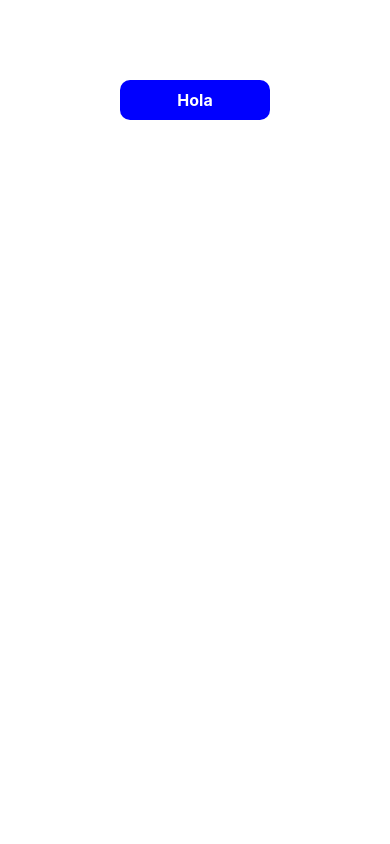
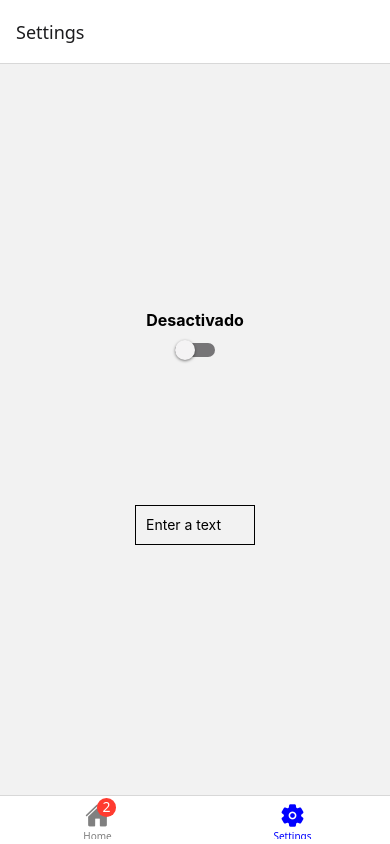
Before and after one commit to BradleyGCF/NativeCraft, a React Native app: screen /Settings in a window 390 px wide. Built offline with nearby package versions, Linux system fonts and the light colour scheme.

Commit message:
Compilar componentes para las tabs y dar soporte de tipado y personalizacion de estilos

```diff
--- a/App.tsx
+++ b/App.tsx
@@ -1,6 +1,12 @@
-import React from "react";
-import { ButtonComponent } from './src/components/ButtonComponent';
+import React, { useState } from "react";
+import { NavigationContainer } from "@react-navigation/native";
+import { Tabs } from './src/Navigation';
 
 export default function App() {
-  return <ButtonComponent title="Hola"/>;
+
+  return (
+      <NavigationContainer>
+        <Tabs />
+      </NavigationContainer>
+  );
 }
--- /dev/null
+++ b/global.d.ts
@@ -0,0 +1,4 @@
+declare module "./vendor/react-native-vector-icons/lib/create-icon-set" {
+  export const DEFAULT_ICON_COLOR: any;
+  export const DEFAULT_ICON_SIZE: any;
+}
--- a/package.json
+++ b/package.json
@@ -1,6 +1,6 @@
 {
   "name": "nativecraft",
-  "version": "1.0.22",
+  "version": "1.0.23",
   "main": "dist/index.js",
   "types": "dist/index.d.ts",
   "files": [
--- a/src/Navigation.tsx
+++ b/src/Navigation.tsx
@@ -1,48 +1,54 @@
-// import { Ionicons } from "@expo/vector-icons";
-// import { NavigationContainer } from "@react-navigation/native";
-// import { createBottomTabNavigator } from "@react-navigation/bottom-tabs";
+import React from "react";
+import { createBottomTabNavigator, BottomTabNavigationOptions } from "@react-navigation/bottom-tabs";
+import { Ionicons } from "@expo/vector-icons";
+import { NavigationContainer } from "@react-navigation/native";
+import { Home } from "./screens/Home";
+import { SettingScreen } from "./screens/SettingScreen";
 
-// import { SettingScreen } from "./screens/SettingScreen";
-// import Home from "./screens/Home";
-// import React from "react";
+const Tab = createBottomTabNavigator();
 
-// const Tab = createBottomTabNavigator();
+interface TabsProps {
+  screenOptions?: Partial<BottomTabNavigationOptions>;
+}
 
-// export const Tabs = () => {
-//   return (
-//     <Tab.Navigator
-//       screenOptions={{
-//         tabBarActiveTintColor: "blue",
-//         tabBarInactiveTintColor: "gray",
-//       }}
-//     >
-//       <Tab.Screen
-//         name="Home"
-//         component={Home}
-//         options={{
-//           tabBarIcon: ({ color }) => (
-//             <Ionicons name="home" color={color} size={25} />
-//           ),
-//           tabBarBadge: 2,
-//         }}
-//       />
-//       <Tab.Screen
-//         name="Settings"
-//         component={SettingScreen}
-//         options={{
-//           tabBarIcon: ({ color }) => (
-//             <Ionicons name="settings" color={color} size={25} />
-//           ),
-//         }}
-//       />
-//     </Tab.Navigator>
-//   );
-// };
+export const Tabs: React.FC<TabsProps> = ({ screenOptions = {} }) => {
+  return (
+    <Tab.Navigator
+      screenOptions={{
+        tabBarActiveTintColor: "blue",
+        tabBarInactiveTintColor: "gray",
+        ...screenOptions,
+      }}
+    >
+      <Tab.Screen
+        name="Home"
+        component={Home}
+        options={{
+          tabBarIcon: ({ color }) => <Ionicons name="home" color={color} size={25} />,
+          tabBarBadge: 2,
+        }}
+      />
+      <Tab.Screen
+        name="Settings"
+        component={SettingScreen}
+        options={{
+          tabBarIcon: ({ color }) => <Ionicons name="settings" color={color} size={25} />,
+        }}
+      />
+    </Tab.Navigator>
+  );
+};
 
-// export const Navigation = () => {
-//   return (
-//     <NavigationContainer>
-//       <Tabs />
-//     </NavigationContainer>
-//   );
-// };
+export const Navigation = () => {
+  return (
+    <NavigationContainer>
+      <Tabs
+        screenOptions={{
+          tabBarActiveTintColor: "green",
+          tabBarInactiveTintColor: "red",
+          tabBarStyle: { backgroundColor: "#222" }
+        }}
+      />
+    </NavigationContainer>
+  );
+};
--- a/src/components/Modal/ModalComponent.tsx
+++ b/src/components/Modal/ModalComponent.tsx
@@ -1,38 +1,86 @@
-import React, { useState } from "react";
-import { Modal, StyleSheet, View, ViewStyle } from "react-native";
-import { ButtonComponent } from "../ButtonComponent";
-interface ModalProps {
-  modalStyle?: ViewStyle;
+import React from "react";
+import {
+  Modal,
+  View,
+  Text,
+  TouchableOpacity,
+  StyleSheet,
+  ViewStyle,
+  TextStyle,
+} from "react-native";
+
+interface ModalComponentProps {
+  visible: boolean;
+  onClose: () => void;
+  modalOverlayStyle?: ViewStyle;
+  modalContentStyle?: ViewStyle;
+  modalText?: string;
+  textStyle?: TextStyle;
   buttonStyle?: ViewStyle;
+  buttonTextStyle?: TextStyle;
 }
 
-export const ModalComponent: React.FC<ModalProps> = ({
-  modalStyle,
+export const ModalComponent: React.FC<ModalComponentProps> = ({
+  visible,
+  onClose,
+  modalOverlayStyle,
+  modalContentStyle,
+  modalText = "Modal personalizado",
+  textStyle,
   buttonStyle,
+  buttonTextStyle,
 }) => {
-  const [visible, setVisible] = useState(false);
   return (
-    <View style={StyleSheet.flatten([styles.container, buttonStyle])}>
-      <ButtonComponent title="Abrir Modal" onPress={() => setVisible(true)} />
-      <Modal visible={visible} transparent>
-        <View style={StyleSheet.flatten([styles.modal, modalStyle])}>
-          <ButtonComponent
-            title="Cerrar Modal"
-            onPress={() => setVisible(false)}
-          />
+    <Modal
+      visible={visible}
+      transparent
+      animationType="fade"
+      onRequestClose={onClose}
+    >
+      <View style={[styles.modalOverlay, modalOverlayStyle]}>
+        <View style={[styles.modalContent, modalContentStyle]}>
+          <Text style={[styles.modalText, textStyle]}>{modalText}</Text>
+          <TouchableOpacity
+            style={[styles.button, buttonStyle]}
+            onPress={onClose}
+          >
+            <Text style={[styles.buttonText, buttonTextStyle]}>
+              Cerrar Modal
+            </Text>
+          </TouchableOpacity>
         </View>
-      </Modal>
-    </View>
+      </View>
+    </Modal>
   );
 };
 
 const styles = StyleSheet.create({
-  container: {
-    marginTop: "10%",
+  modalOverlay: {
+    flex: 1,
+    backgroundColor: "rgba(0,0,0,0.5)",
+    justifyContent: "center",
+    alignItems: "center",
   },
-  modal: {
-    marginHorizontal: 80,
-    padding: 10,
-    marginTop: "58%",
+  modalContent: {
+    width: "80%",
+    backgroundColor: "#fff",
+    padding: 20,
+    borderRadius: 10,
+    alignItems: "center",
+  },
+  modalText: {
+    fontSize: 18,
+    marginBottom: 20,
+    textAlign: "center",
+  },
+  button: {
+    backgroundColor: "#6200EE",
+    paddingVertical: 10,
+    paddingHorizontal: 20,
+    borderRadius: 5,
+  },
+  buttonText: {
+    color: "#fff",
+    fontSize: 16,
   },
 });
--- a/src/index.ts
+++ b/src/index.ts
@@ -1,4 +1,7 @@
 export { ButtonComponent } from "./components/ButtonComponent";
+export { InputComponent } from "./components/Input/InputComponent";
 export { ModalComponent } from "./components/Modal/ModalComponent";
 export { SwitchComponent } from './components/Switch/SwitchComponent';
-export { InputComponent } from "./components/Input/InputComponent";
+export { Navigation } from './Navigation';
+export { Home }from './screens/Home';
+export { SettingScreen } from './screens/SettingScreen';
--- a/src/screens/Home.tsx
+++ b/src/screens/Home.tsx
@@ -1,22 +1,15 @@
-// import React from "react";
-// import { View } from "react-native";
-// import { ButtonComponent } from "../modules/library/components/Button/Button";
-// import { ModalComponent } from "../modules/library/components/Modal/Modal";
-// import { SwitchComponent } from "../modules/library/components/Switch/Switch";
-// import { TextInputComponent } from "../modules/library/components/Input/Input";
+import React, { useState } from "react";
+import { StyleSheet, Text, View } from "react-native";
 
-// export const Home: React.FC = () => {
-//   return (
-//     <View style={{ flex: 1, marginTop: "10%", justifyContent: "center", alignItems: "center" }}>
-//       <ButtonComponent
-//         title="Presionar"
-//         onPress={() => console.log("Botón presionado")}
-//       />
-//       <ModalComponent />
-//       <SwitchComponent />
-//       <TextInputComponent text="Ingresa un texto" />
-//     </View>
-//   );
-// };
+export const Home: React.FC = () => {
+  return <View style={styles.container}>
+  </View>;
+};
 
-// export default Home;
+const styles = StyleSheet.create({
+  container: {
+    flex: 1,
+    justifyContent: "center",
+    alignItems: "center",
+  }
+});
--- a/src/screens/SettingScreen.tsx
+++ b/src/screens/SettingScreen.tsx
@@ -1,12 +1,24 @@
-// import { ProgressBarAndroidBase, Text, View } from "react-native";
-// import { SwitchComponent } from "../modules/library/components/Switch/Switch";
-// import { TextInputComponent } from "../modules/library/components/Input/Input";
-
-// export const SettingScreen = () => {
-//   return (
-//     <View style={{flex: 1, justifyContent: "center"}}>
-//       <SwitchComponent/>
-//       <TextInputComponent text="Enter a text"/>
-//     </View>
-//   );
-// };
+import { ProgressBarAndroidBase, Text, View } from "react-native";
+import { SwitchComponent } from '../components/Switch/SwitchComponent';
+import { InputComponent } from "../components/Input/InputComponent";
+import React, { useState } from "react";
+import { ModalComponent } from '../components/Modal/ModalComponent';
+export const SettingScreen = () => {
+  const [modalVisible, setModalVisible] = useState(false);
+  return (
+    <View style={{flex: 1, justifyContent: "center"}}>
+      <SwitchComponent/>
+      <InputComponent placeholder="Enter a text"/>
+      <ModalComponent
+              visible={modalVisible}
+              onClose={() => setModalVisible(false)}
+              modalText="Modal personalizado"
+              modalOverlayStyle={{ backgroundColor: "rgba(172, 7, 7, 0.7)" }}
+              modalContentStyle={{ padding: 30, borderRadius: 15 }}
+              textStyle={{ fontSize: 20, fontWeight: "bold", color: "yellow" }}
+              buttonStyle={{ backgroundColor: "red" }}
+              buttonTextStyle={{ fontSize: 18 }}
+            />
+    </View>
+  );
+};
--- a/tsconfig.json
+++ b/tsconfig.json
@@ -13,9 +13,9 @@
     "esModuleInterop": true,
     "allowJs": false,
     "strict": true,
-    "skipLibCheck": false,
+    "skipLibCheck": true,
     "types": ["react-native"]
   },
-  "include": ["src"],
+  "include": ["src", "global.d.ts"],
   "exclude": ["node_modules", "dist"]
 }
```
Also changed, not shown: ChangeLog.txt, 1 other file (tests, documents, lock files or other folders).
